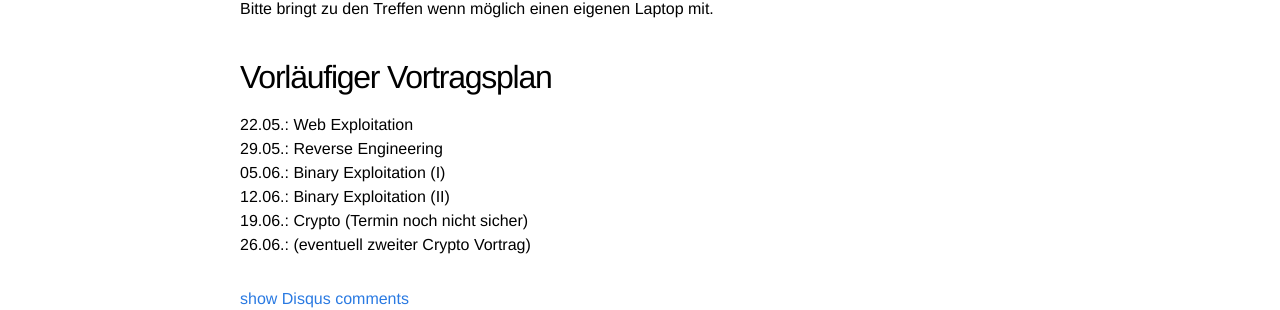
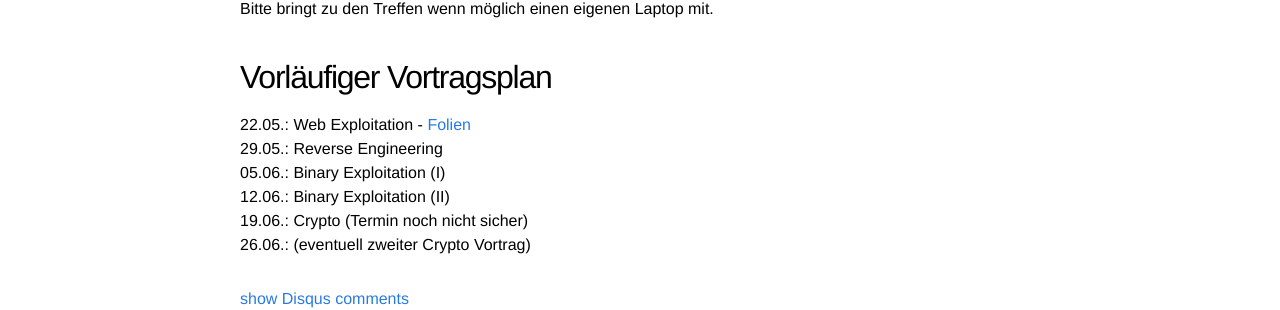
Before and after one commit to kitctf/www, a Jekyll site: the page built from _posts/2019-05-16-introduction-ss19.md, in a window 1280 px wide. Shown: the part 317-627 px from the top of the page. Built offline with Jekyll 4.4.1, drawn with Linux system fonts in a browser that asks for light colours.

Commit message:
added slides of web talk

```diff
--- a/_posts/2019-05-16-introduction-ss19.md
+++ b/_posts/2019-05-16-introduction-ss19.md
@@ -13,7 +13,7 @@ Beginn der Vorträge ist der **22.05.19** in **Raum 252, Gebäude 50.34** (Falls
 Bitte bringt zu den Treffen wenn möglich einen eigenen Laptop mit.
 
 ## Vorläufiger Vortragsplan
-22.05.: Web Exploitation
+22.05.: Web Exploitation - [Folien]({{ "/files/Web19.pdf" | absolute_url }})
 29.05.: Reverse Engineering
 05.06.: Binary Exploitation (I)
 12.06.: Binary Exploitation (II)
```
Also changed, not shown: 1 other file.
